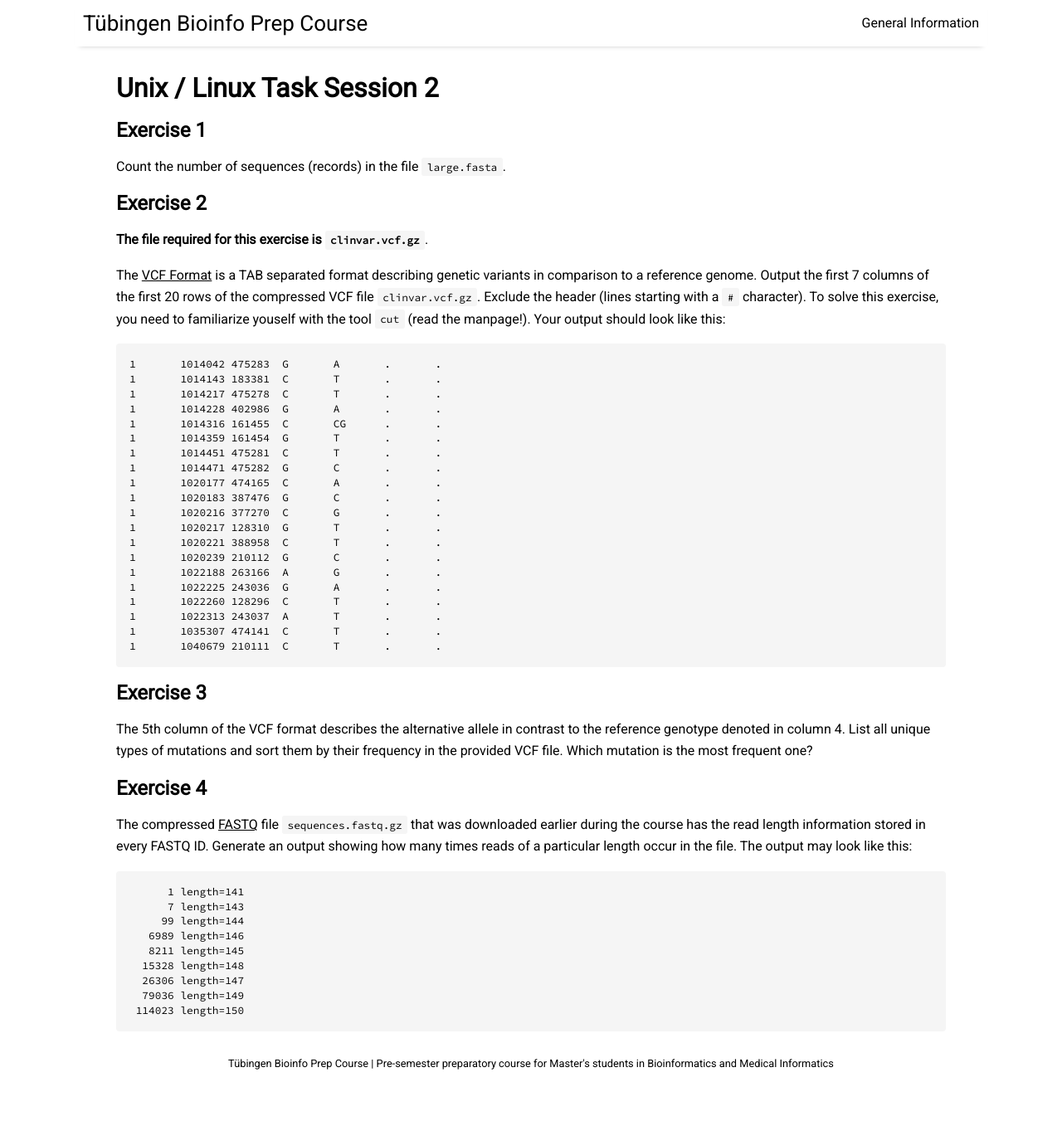
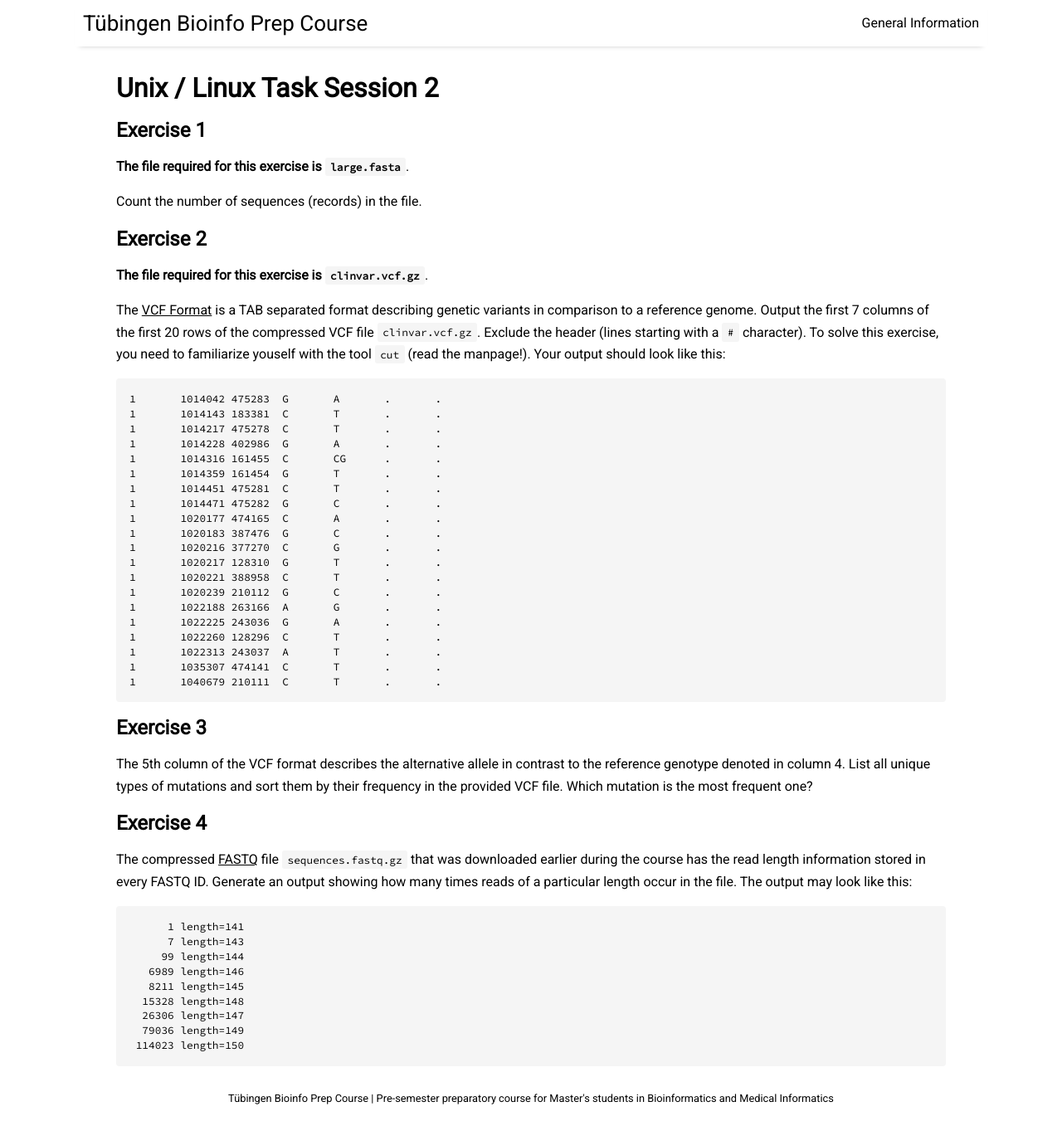
Before and after one commit to BioInfPrep/bioinfprep.github.io, a Jekyll site: the page built from _posts/0000-01-01-unix1.md, in a window 1280 px wide and 1357 px high. Shown: the whole window at 83% size. Built offline with Jekyll 4.4.1, drawn with Linux system fonts in a browser that asks for light colours; nearby versions of some CDN libraries.

Commit message:
Update 0000-01-01-unix1.md

```diff
--- a/_posts/0000-01-01-unix1.md
+++ b/_posts/0000-01-01-unix1.md
@@ -8,7 +8,9 @@ tags: [task]
 
 ## Exercise 1
 
-Count the number of sequences (records) in the file `large.fasta`.
+**The file required for this exercise is `large.fasta`**.
+
+Count the number of sequences (records) in the file.
 
 
 ## Exercise 2
```
